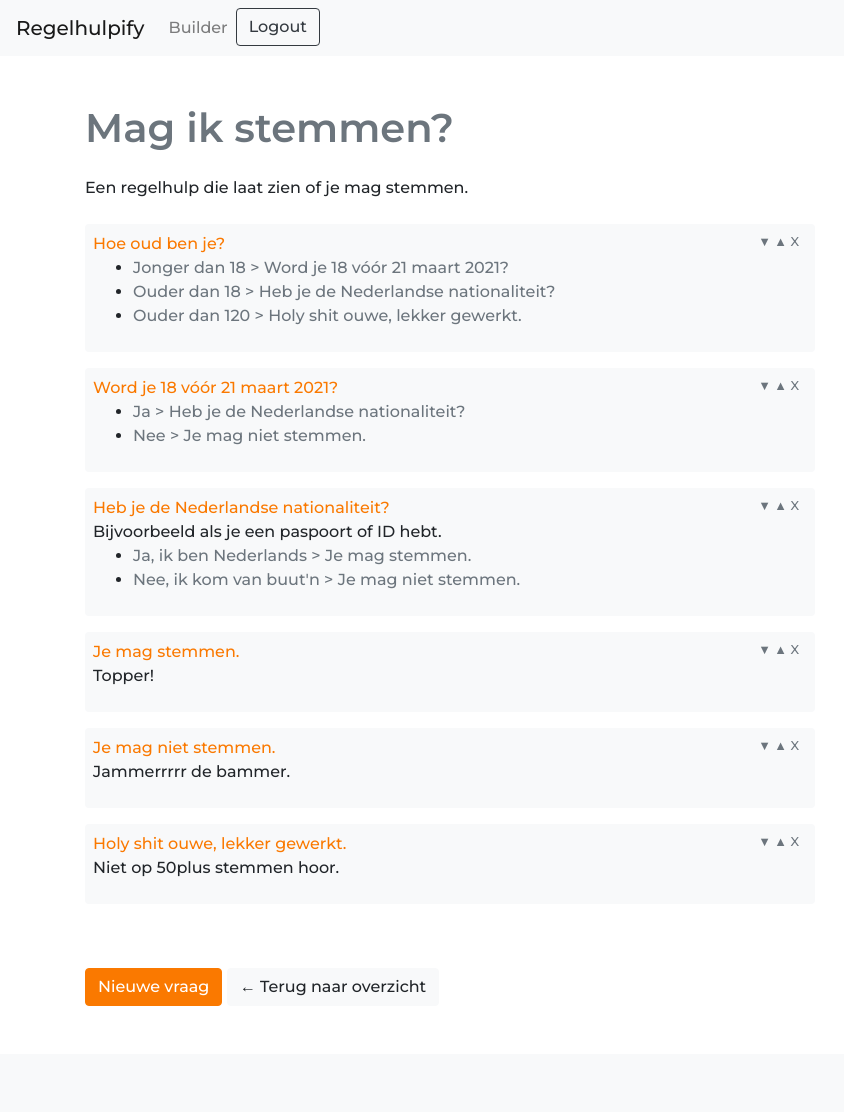
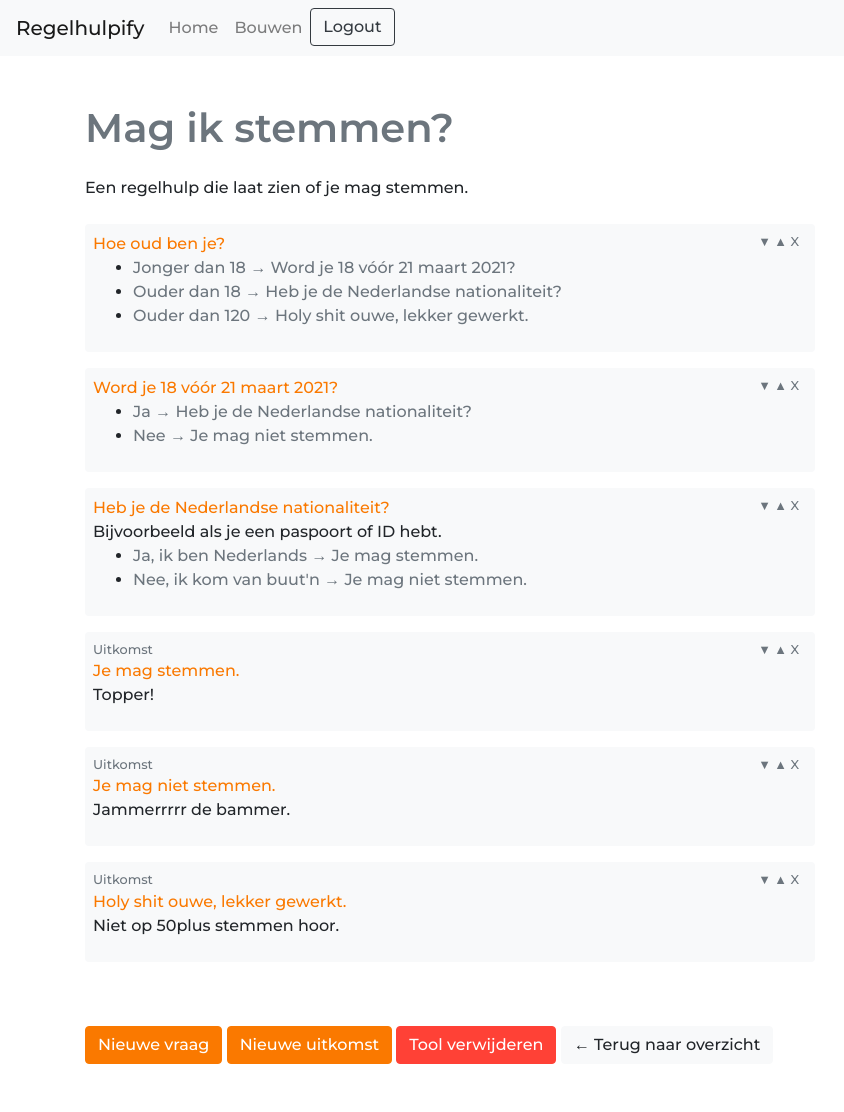
Before and after one commit to marcvdg/regelhulpify, a Django app: page /builder/1 in a window 1280 px wide. Shown: the whole page, without its empty margins (0-844 px from the left). Before the commit the page ends 1006 px from the top, so only its background shows below. Run offline with Django 3.2, Linux system fonts and the light colour scheme; a user stored in the database is signed in; data comes from the database, SQL or seed files in the repository; both versions use the stored data as it was after the commit; data that the repository does not hold is empty; some libraries are stand-ins or nearby versions.

Commit message:
separate result pages

```diff
--- a/regelhulpify/forms.py
+++ b/regelhulpify/forms.py
@@ -15,8 +15,8 @@ class ToolForm(ModelForm):
 class QuestionForm(ModelForm):
     class Meta:
         model = Question
-        fields = ['text','expl','tool','position']
-        widgets = {'tool': HiddenInput(), 'position': HiddenInput()}
+        fields = ['text','expl','tool','position', 'result']
+        widgets = {'tool': HiddenInput(), 'position': HiddenInput(), 'result': HiddenInput()}
         labels = {
         "text": "Tekst",
         "expl": "Toelichting",
--- a/regelhulpify/static/js/builder_tool.js
+++ b/regelhulpify/static/js/builder_tool.js
@@ -28,13 +28,16 @@ function writeQuestion(element){
     // Write line
     const question = document.createElement('div');
     question.className = 'question-name rh-box rounded bg-light p-2 my-3';
+    console.log(element.result)
+    let r_label = element.result ? '<div class="text-muted small">Uitkomst </div>' : '';
     question.id = `q_${element.pk}`
     let answer_html = ''
     // Create answer lines
     element.answers.forEach(element => {
-        answer_html += `<li><a href="/builder/answer/${element.id}"><span class="text-muted">${element.text.replace(/"|'/g, '&apos;')} > ${element.nexttext.replace(/"|'/g, '&apos;')}</span></a></li>`
+        answer_html += `<li><a href="/builder/answer/${element.id}"><span class="text-muted">${element.text.replace(/"|'/g, '&apos;')} &rarr; ${element.nexttext.replace(/"|'/g, '&apos;')}</span></a></li>`
     });
-    question.innerHTML = `<a href="/builder/${element.tool}/${element.id}" class="mt-4 pr-5">${element.text.replace(/"|'/g, '&apos;')}</a>
+    question.innerHTML = `${r_label}<a href="/builder/${element.tool}/${element.id}" class="mt-4 pr-5">${element.text.replace(/"|'/g, '&apos;')}</a>
+
                         <div class="">${element.expl.replace(/"|'/g, '&apos;')}</div>
                         <ul>${answer_html}</ul>
                         <div class="rh-topright text-muted small">
--- a/regelhulpify/templates/regelhulpify/base.html
+++ b/regelhulpify/templates/regelhulpify/base.html
@@ -17,9 +17,12 @@
 
             <div class="collapse navbar-collapse" id="navbarSupportedContent">
                 <ul class="navbar-nav mr-auto">
+                    <li class="nav-item">
+                        <a class="nav-link" href="{% url 'home' %}">Home</a>
+                    </li>
                     {% if user.is_authenticated %}
                     <li class="nav-item">
-                        <a class="nav-link" href="{% url 'builder' %}">Builder</a>
+                        <a class="nav-link" href="{% url 'builder' %}">Bouwen</a>
                     </li>
                     {% endif %}
                     <li class="nav-item dropdown order-1">
--- a/regelhulpify/templates/regelhulpify/builder_question.html
+++ b/regelhulpify/templates/regelhulpify/builder_question.html
@@ -2,7 +2,7 @@
 
 {% block content %}
     <p class='mt-4 mb-4'>> {{tool.name}} > {{question.text}}</p>
-    <h1 class="">Vraag aanpassen</h1>
+    <h1 class="">{{ type }} aanpassen</h1>
     <div class="mb-5">
         <form action="" method="post">
             {% csrf_token %}
@@ -13,6 +13,7 @@
         </form>
     </div>
 
+    {% if question.result == False %}
         <div class="bg-light rounded rh-answerbox p-4">
             <h4 >Antwoorden</h4>
             <ul>
@@ -22,8 +23,9 @@
                 <li><a href="{% url 'newanswer' tool.id question.id %}" class="">Nieuw antwoord toevoegen...</a></li>
             </ul>
         </div>
+    {% endif %}
 
-    <a href="{% url 'question_delete' question.id %}" class="btn btn-danger mt-5">Vraag verwijderen</a>
+    <a href="{% url 'question_delete' question.id %}" class="btn btn-danger mt-5">{{ type }} verwijderen</a>
     <a href="{% url 'builder_tool' tool.id %}" class="btn btn-light mt-5">Terug naar regelhulp</a>
 
 {% endblock %}
--- a/regelhulpify/templates/regelhulpify/builder_tool.html
+++ b/regelhulpify/templates/regelhulpify/builder_tool.html
@@ -7,7 +7,9 @@
     <p id="tool_desc" class='mt-4 mb-4'></p>
     <div id="question_list"></div>
 
-    <a href="{% url 'newquestion' tool.id %}" class="btn btn-primary mt-5">Nieuwe vraag</a>
+    <a href="{% url 'newquestion' tool.id 0 %}" class="btn btn-primary mt-5">Nieuwe vraag</a>
+    <a href="{% url 'newquestion' tool.id 1 %}" class="btn btn-primary mt-5">Nieuwe uitkomst</a>
+    <a href="{% url 'tool_delete' tool.id %}" class="btn btn-danger mt-5">Tool verwijderen</a>
     <a href="{% url 'builder' %}" class="btn btn-light mt-5">&larr; Terug naar overzicht</a>
 
     <script src="{% static 'js/builder_tool.js' %}"></script>
--- a/regelhulpify/templates/regelhulpify/newquestion.html
+++ b/regelhulpify/templates/regelhulpify/newquestion.html
@@ -1,12 +1,12 @@
 {% extends 'regelhulpify/base.html' %}
 
 {% block content %}
-    <h1>Nieuwe vraag voor '{{ tool.name }}'</h1>
+    <h1>Nieuwe {{ type }} voor '{{ tool.name }}'</h1> <!-- aanpassen voor uitkomst -->
     <form action="" method="post">
         {% csrf_token %}
         <table class="mt-3 mb-3">
         {{ form.as_table }}
         </table>
-        <input type="submit" value="Create new question" class="btn btn-success">
+        <input type="submit" value="{{ type|title }} opslaan" class="btn btn-success">
       </form>
 {% endblock %}
--- a/regelhulpify/urls.py
+++ b/regelhulpify/urls.py
@@ -6,7 +6,7 @@ urlpatterns = [
     path("builder/", views.builder, name="builder"),
     path("builder/<int:tool>", views.builder_tool, name="builder_tool"),
     path("builder/newtool", views.newtool, name="newtool"),
-    path("builder/<int:tool>/newquestion", views.newquestion, name="newquestion"),
+    path("builder/<int:tool>/newquestion/<int:result>", views.newquestion, name="newquestion"),
     path("builder/<int:tool>/<int:question>", views.builder_question, name="builder_question"),
     path("builder/<int:tool>/<int:question>/newanswer", views.newanswer, name="newanswer"),
     path("builder/answer/<int:answer>", views.builder_answer, name="builder_answer"),
--- a/regelhulpify/util.py
+++ b/regelhulpify/util.py
@@ -39,6 +39,7 @@ def question_load_helper(question):
         'expl': question.expl,
         'position': question.position,
         'tool': question.tool.id,
+        'result': question.result,
         'answers': answer_list
         }
     return question_dict
--- a/regelhulpify/views.py
+++ b/regelhulpify/views.py
@@ -71,6 +71,50 @@ def builder(request):
     return render(request, 'regelhulpify/builder.html', context)
 
 @login_required
+def newtool(request):
+    if request.method == 'POST':
+        form = ToolForm(request.POST)
+        if form.is_valid():
+            # process the data in form.cleaned_data as required
+            form.save()
+            # redirect to a new URL:
+            return HttpResponseRedirect(reverse('builder'))
+    else:
+        form = ToolForm
+        context = {'form': form}
+        return render(request, 'regelhulpify/newtool.html', context)
+
+@login_required
+def builder_tool(request, tool):
+    t = get_object_or_404(Tool, id=tool)
+    q = Question.objects.order_by("position").filter(tool=t) # overbodig tot API
+    a = Answer.objects.filter(question=q)
+    print(q)
+    context = {'tool': t, 'questions': q, 'answers': a}
+    return render(request, 'regelhulpify/builder_tool.html', context)
+
+@login_required
+def newquestion(request, tool, result=0):
+    t = get_object_or_404(Tool, id=tool)
+    if request.method == 'POST':
+        form = QuestionForm(request.POST)
+        if form.is_valid():
+            form.save()
+            return HttpResponseRedirect(reverse('builder_tool', args=[tool]))
+        else:
+            context = {'form': form, 'tool': t}
+            return render(request, 'regelhulpify/newquestion.html', context)
+    else:
+        # Set position
+        highest = t.question_set.aggregate(Max('position')).get('position__max') or 0
+        p = highest + 1
+        form = QuestionForm(initial={'tool' : t, 'position': p, 'result': result})
+
+        r = 'vraag' if result == 0 else 'uitkomst'
+        context = {'form': form, 'tool': t, 'type': r}
+        return render(request, 'regelhulpify/newquestion.html', context)
+
+@login_required
 def builder_question(request, tool, question):
     t = get_object_or_404(Tool, id=tool)
     q = Question.objects.get(tool=t, pk=question)
@@ -83,27 +127,13 @@ def builder_question(request, tool, question):
         else:
             context = {'form': form, 'tool': t, 'question': q, 'answers': a}
             return render(request, 'regelhulpify/builder_question.html', context)
-    form = QuestionForm(initial={'text': q.text, 'expl': q.expl, 'tool': q.tool, 'position': q.position})
-    context = {'form': form, 'tool': t, 'question': q, 'answers': a}
+
+    # GET request: set form and context
+    form = QuestionForm(initial={'text': q.text, 'expl': q.expl, 'tool': q.tool, 'position': q.position, 'result': q.result})
+    r = 'Vraag' if q.result == 0 else 'Uitkomst'
+    context = {'form': form, 'tool': t, 'question': q, 'answers': a, 'type': r}
     return render(request, 'regelhulpify/builder_question.html', context)
 
-
-@login_required
-def builder_answer(request, answer):
-    a = get_object_or_404(Answer, pk=answer)
-    q = get_object_or_404(Question, pk=a.question.id)
-    t = get_object_or_404(Tool, pk=q.tool.id)
-    if request.method == 'POST':
-        form = AnswerForm(t, request.POST, instance=a)
-        if form.is_valid():
-            form.save()
-            return HttpResponseRedirect(reverse('builder_question', args=[t.id, q.id]))
-        else:
-            context = {'form': form, 'tool': t, 'question': q, 'answers': a}
-            return render(request, 'regelhulpify/builder_question.html', context)
-    form = AnswerForm(t, instance=a)
-    context = {'form': form, 'tool': t, 'question': q, 'answers': a}
-    return render(request, 'regelhulpify/builder_answer.html', context)
 
 @login_required
 def newanswer(request, tool, question):
@@ -123,45 +153,24 @@ def newanswer(request, tool, question):
         return render(request, 'regelhulpify/newanswer.html', context)
 
 @login_required
-def builder_tool(request, tool):
-    t = get_object_or_404(Tool, id=tool)
-    q = Question.objects.order_by("position").filter(tool=t) # overbodig tot API
-    a = Answer.objects.filter(question=q)
-    print(q)
-    context = {'tool': t, 'questions': q, 'answers': a}
-    return render(request, 'regelhulpify/builder_tool.html', context)
-
-@login_required
-def newtool(request):
+def builder_answer(request, answer):
+    a = get_object_or_404(Answer, pk=answer)
+    q = get_object_or_404(Question, pk=a.question.id)
+    t = get_object_or_404(Tool, pk=q.tool.id)
     if request.method == 'POST':
-        form = ToolForm(request.POST)
-        if form.is_valid():
-            # process the data in form.cleaned_data as required
-            form.save()
-            # redirect to a new URL:
-            return HttpResponseRedirect(reverse('builder'))
-    else:
-        form = ToolForm
-        context = {'form': form}
-        return render(request, 'regelhulpify/newtool.html', context)
-
-@login_required
-def newquestion(request, tool):
-    t = get_object_or_404(Tool, id=tool)
-    if request.method == 'POST':
-        form = QuestionForm(request.POST)
+        form = AnswerForm(t, request.POST, instance=a)
         if form.is_valid():
             form.save()
-            return HttpResponseRedirect(reverse('builder_tool', args=[tool]))
+            return HttpResponseRedirect(reverse('builder_question', args=[t.id, q.id]))
         else:
-            context = {'form': form, 'tool': t}
-            return render(request, 'regelhulpify/newquestion.html', context)
-    else:
-        highest = t.question_set.aggregate(Max('position')).get('position__max') or 0
-        p = highest + 1
-        form = QuestionForm(initial={'tool' : t, 'position': p})
-        context = {'form': form, 'tool': t}
-        return render(request, 'regelhulpify/newquestion.html', context)
+            context = {'form': form, 'tool': t, 'question': q, 'answers': a}
+            return render(request, 'regelhulpify/builder_question.html', context)
+    form = AnswerForm(t, instance=a)
+    context = {'form': form, 'tool': t, 'question': q, 'answers': a}
+    return render(request, 'regelhulpify/builder_answer.html', context)
+
+
+# FRONT
 
 def tool(request, tool):
     t = get_object_or_404(Tool, id=tool)
```
Also changed, not shown: regelhulpify/templates/regelhulpify/builder.html (+5 -4 lines), db.sqlite3.
